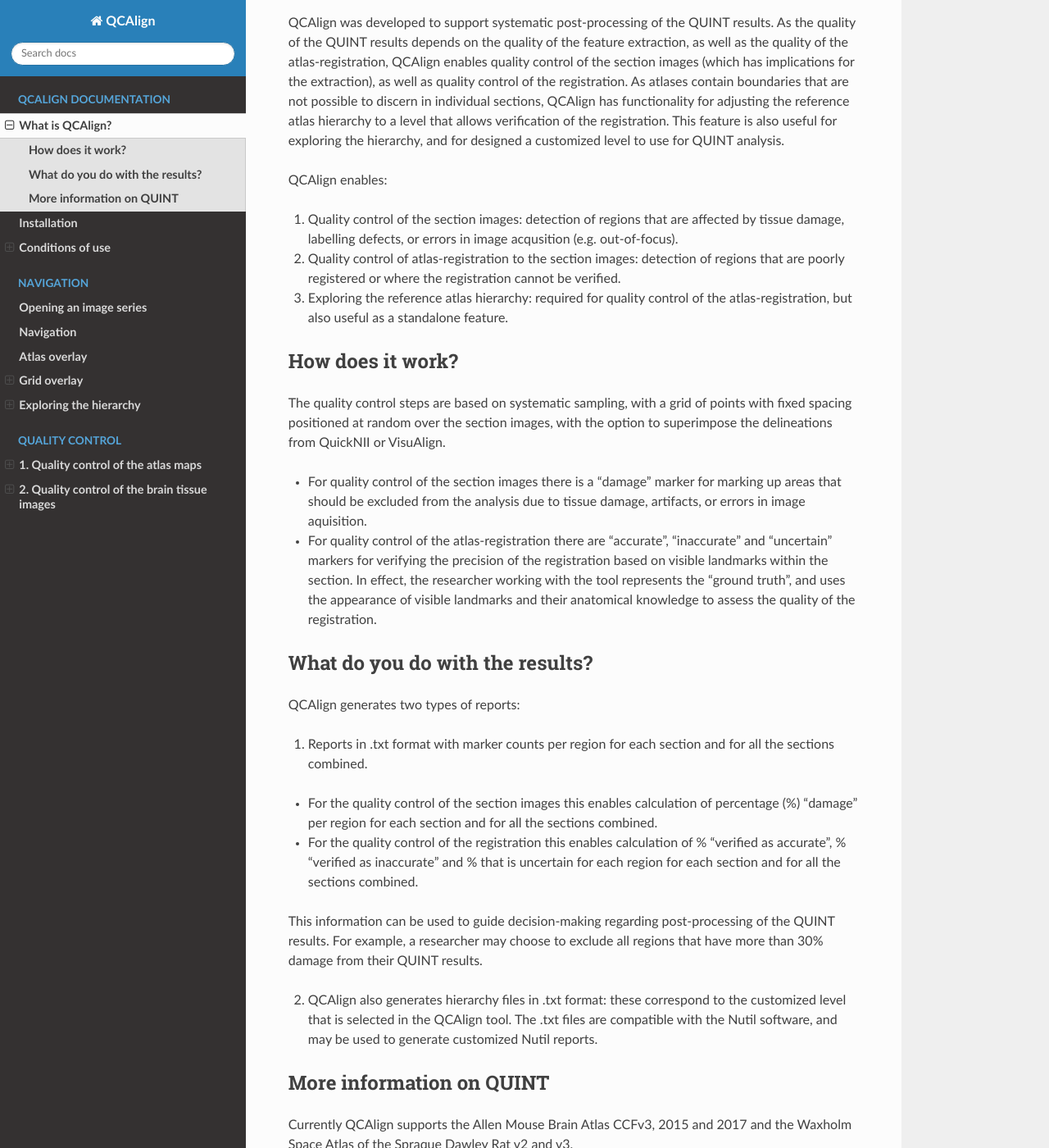
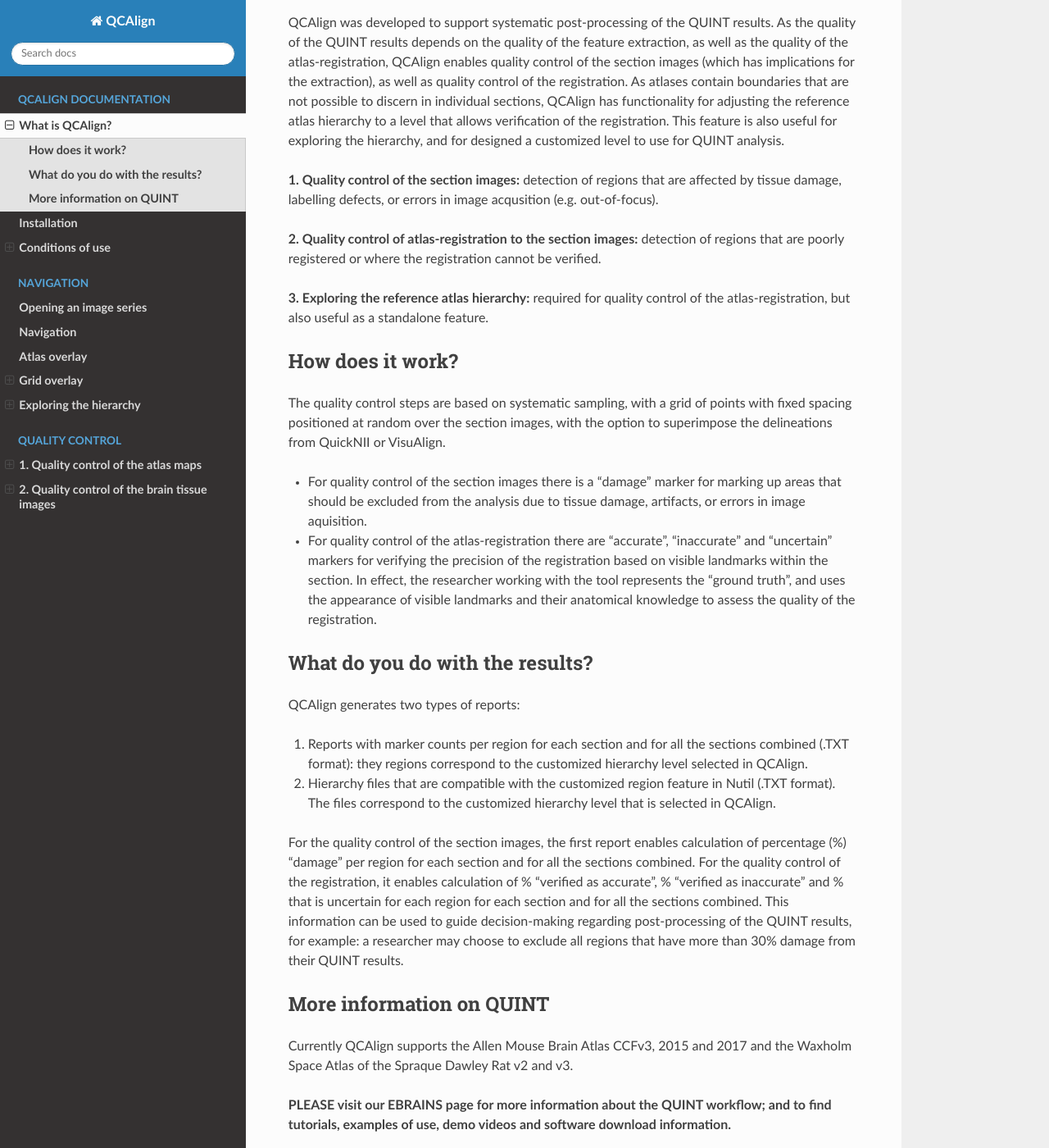
Before and after one commit to Neural-Systems-at-UIO/QCAlign, a Sphinx documentation site: the page built from docs/introduction.rst, in a window 1280 px wide and 1400 px high, scrolled down 240 px. Shown: the whole window at 82% size. Built offline with Sphinx 7.4.7 and the Read the Docs theme 2.0.0, drawn with Linux system fonts in a browser that asks for light colours.

Commit message:
Update introduction.rst

```diff
--- a/docs/introduction.rst
+++ b/docs/introduction.rst
@@ -5,13 +5,11 @@
 
 QCAlign was developed to support systematic post-processing of the QUINT results. As the quality of the QUINT results depends on the quality of the feature extraction, as well as the quality of the atlas-registration, QCAlign enables quality control of the section images (which has implications for the extraction), as well as quality control of the registration. As atlases contain boundaries that are not possible to discern in individual sections, QCAlign has functionality for adjusting the reference atlas hierarchy to a level that allows verification of the registration. This feature is also useful for exploring the hierarchy, and for designed a customized level to use for QUINT analysis.
 
-QCAlign enables:
+**1. Quality control of the section images:** detection of regions that are affected by tissue damage, labelling defects, or errors in image acqusition (e.g. out-of-focus).
 
-1. Quality control of the section images: detection of regions that are affected by tissue damage, labelling defects, or errors in image acqusition (e.g. out-of-focus).
+**2. Quality control of atlas-registration to the section images:** detection of regions that are poorly registered or where the registration cannot be verified.
 
-2. Quality control of atlas-registration to the section images: detection of regions that are poorly registered or where the registration cannot be verified.
-
-3. Exploring the reference atlas hierarchy: required for quality control of the atlas-registration, but also useful as a standalone feature.
+**3. Exploring the reference atlas hierarchy:** required for quality control of the atlas-registration, but also useful as a standalone feature.
 
 **How does it work?**
 ---------------------
@@ -27,14 +25,12 @@
 
 QCAlign generates two types of reports:
 
-1. Reports in .txt format with marker counts per region for each section and for all the sections combined.
+1. Reports with marker counts per region for each section and for all the sections combined (.TXT format): they regions correspond to the customized hierarchy level selected in QCAlign.
 
-- For the quality control of the section images this enables calculation of percentage (%) "damage" per region for each section and for all the sections combined.
-- For the quality control of the registration this enables calculation of % "verified as accurate", % "verified as inaccurate" and % that is uncertain for each region for each section and for all the sections combined.
+2. Hierarchy files that are compatible with the customized region feature in Nutil (.TXT format). The files correspond to the customized hierarchy level that is selected in QCAlign.
 
-This information can be used to guide decision-making regarding post-processing of the QUINT results. For example, a researcher may choose to exclude all regions that have more than 30% damage from their QUINT results.
+For the quality control of the section images, the first report enables calculation of percentage (%) "damage" per region for each section and for all the sections combined. For the quality control of the registration, it enables calculation of % "verified as accurate", % "verified as inaccurate" and % that is uncertain for each region for each section and for all the sections combined. This information can be used to guide decision-making regarding post-processing of the QUINT results, for example: a researcher may choose to exclude all regions that have more than 30% damage from their QUINT results.
 
-2. QCAlign also generates hierarchy files in .txt format: these correspond to the customized level that is selected in the QCAlign tool. The .txt files are compatible with the Nutil software, and may be used to generate customized Nutil reports.
 
 **More information on QUINT**
 -----------------------------
```
